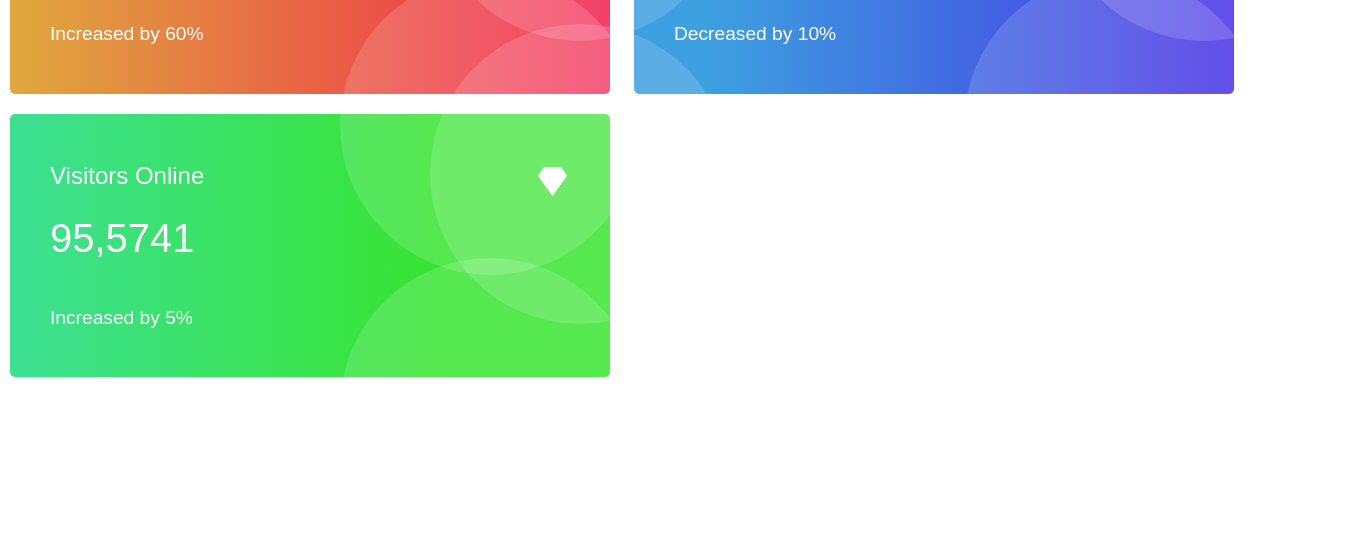
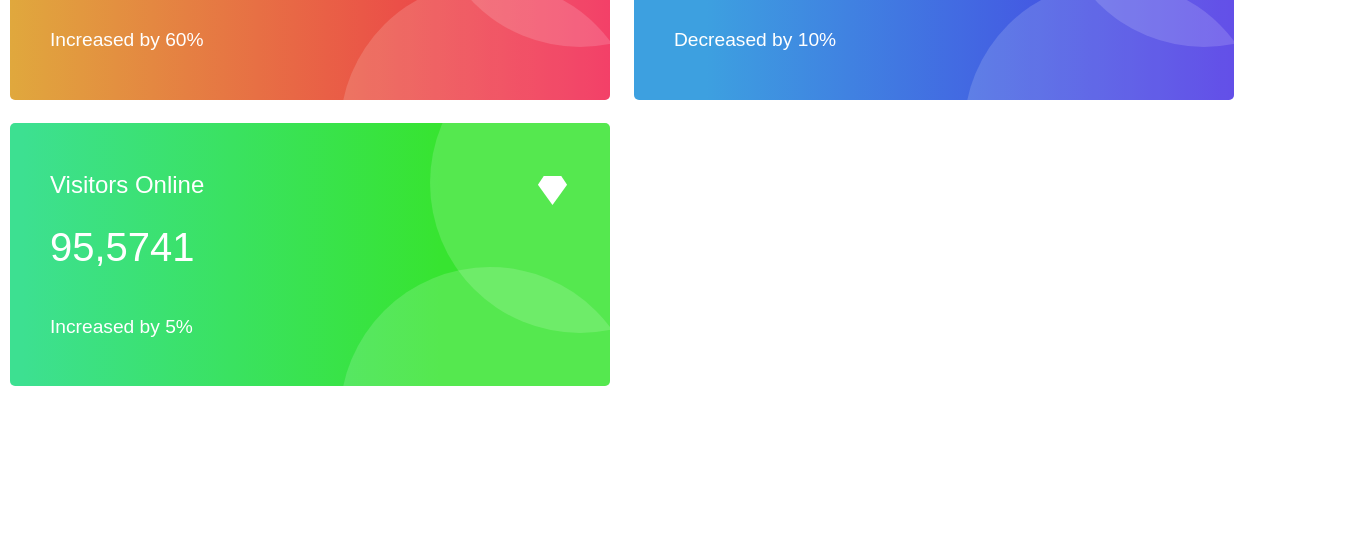
Before and after one commit to AntoshkivKola/practice04_cards, a plain HTML site: page index.html in a window 1280 px wide. Shown: the part 746-1304 px from the top of the page, 1354 px wide, since content can reach past the window. After the commit the page ends 1145 px from the top, so only its background shows below. Drawn offline with Linux system fonts and the light colour scheme.

Commit message:
Fix bug with circle

```diff
--- a/assets/css/style.css
+++ b/assets/css/style.css
@@ -1,6 +1,6 @@
 :root{
   --card-min-width: 600px;
-  --card-min-height: calc(var(--card-min-width:)/1);
+  --card-min-height: calc(var(--card-min-width:)/1.5);
   --card-width: 25vw;
   --card-icon-size: 35px;
 }
@@ -12,16 +12,16 @@
 .wrapper-card{
   position: relative;
   display: inline-block;
-
+  overflow: hidden;
   border-radius: 5px;
 
   font-family: sans-serif;
-
+  z-index:10;
   color:white;
   margin: 10px;
 }
 
-.wrapper-card::before, .wrapper-card::after{
+.card::before, .card::after{
   z-index: 2;
   content: '';
   position: absolute;
@@ -29,9 +29,9 @@
   width: calc(var(--card-min-width)/2);
   height: calc(var(--card-min-width)/2);
   border-radius: calc(var(--card-min-width)/4);
-  overflow: hidden;
+
   opacity: 0.15;
-  z-index:10;
+
 }
 
 .bg-weekly-sales{
@@ -45,12 +45,12 @@
   background: linear-gradient(90deg, rgba(61,224,145,1) 2%, rgba(55,228,48,1) 72%);
 }
 
-.wrapper-card::before{
+.card::before{
   bottom: 20%;
   left: 70%;
 }
 
-.wrapper-card::after{
+.card::after{
   top: 55%;
   left: 55%;
 }
```
